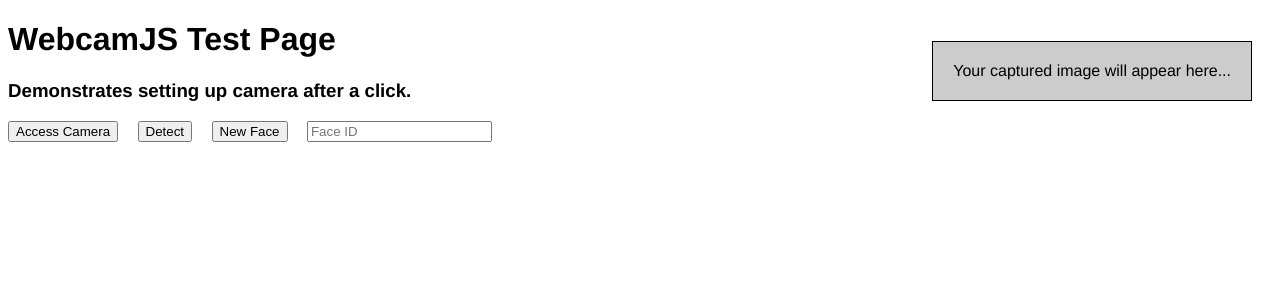
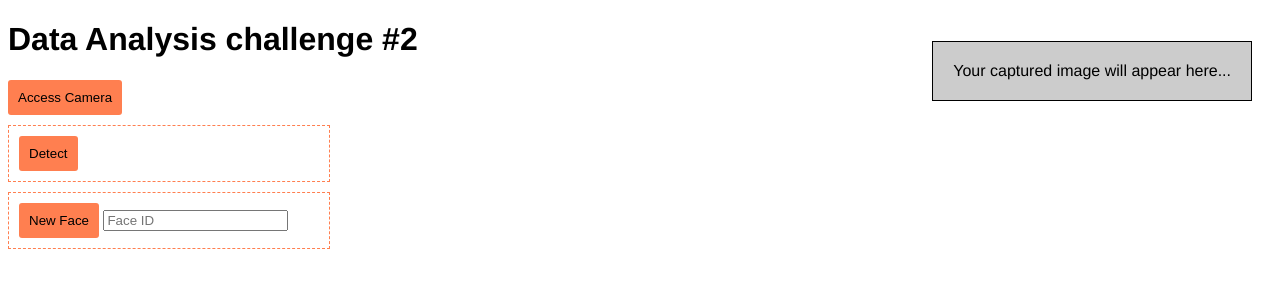
Before and after one commit to vnabatov/aws-data-challenge, a website: page webcamjs/demos/click-to-run.html in a window 1280 px wide. Drawn offline with nearby package versions, Linux system fonts and the light colour scheme.

Commit message:
Update click-to-run.html

```diff
--- a/webcamjs/demos/click-to-run.html
+++ b/webcamjs/demos/click-to-run.html
@@ -6,6 +6,22 @@
 	<title>WebcamJS Test Page</title>
 	<style type="text/css">
 		body { font-family: Helvetica, sans-serif; }
+		input[type='button'] {
+			border-radius: 3px;
+			padding: 10px;
+			background-color: coral;
+			border: none;
+			transition: all .5s;
+		}
+		input[type='button']:hover {
+			background-color: crimson;
+		}
+		.new_face {
+			margin-top:10px;
+			border: 1px dashed coral;
+			padding: 10px;
+			width: 300px;
+		}
 		h2, h3 { margin-top:0; }
 		form { margin-top: 15px; }
 		form > input { margin-right: 15px; }
@@ -15,8 +31,7 @@
 <body>
 	<div id="results">Your captured image will appear here...</div>
 
-	<h1>WebcamJS Test Page</h1>
-	<h3>Demonstrates setting up camera after a click.</h3>
+	<h1>Data Analysis challenge #2</h1>
 
 	<div id="my_camera"></div>
 
@@ -36,9 +51,13 @@
 	<!-- A button for taking snaps -->
 	<form>
 		<input type="button" value="Access Camera" onClick="setup();">
-		<input type="button" value="Detect" onClick="take_snapshot(detect)">
-		<input type="button" value="New Face" onClick="take_snapshot(newFace)">
-		<input type="text" placeholder="Face ID" id="id_user">
+		<div class="new_face">
+			<input type="button" value="Detect" onClick="take_snapshot(detect)">
+		</div>
+		<div class="new_face">
+			<input type="button" value="New Face" onClick="take_snapshot(newFace)">
+			<input type="text" placeholder="Face ID" id="id_user">
+		</div>
 		<div id="message"></div>
 	</form>
 
```
